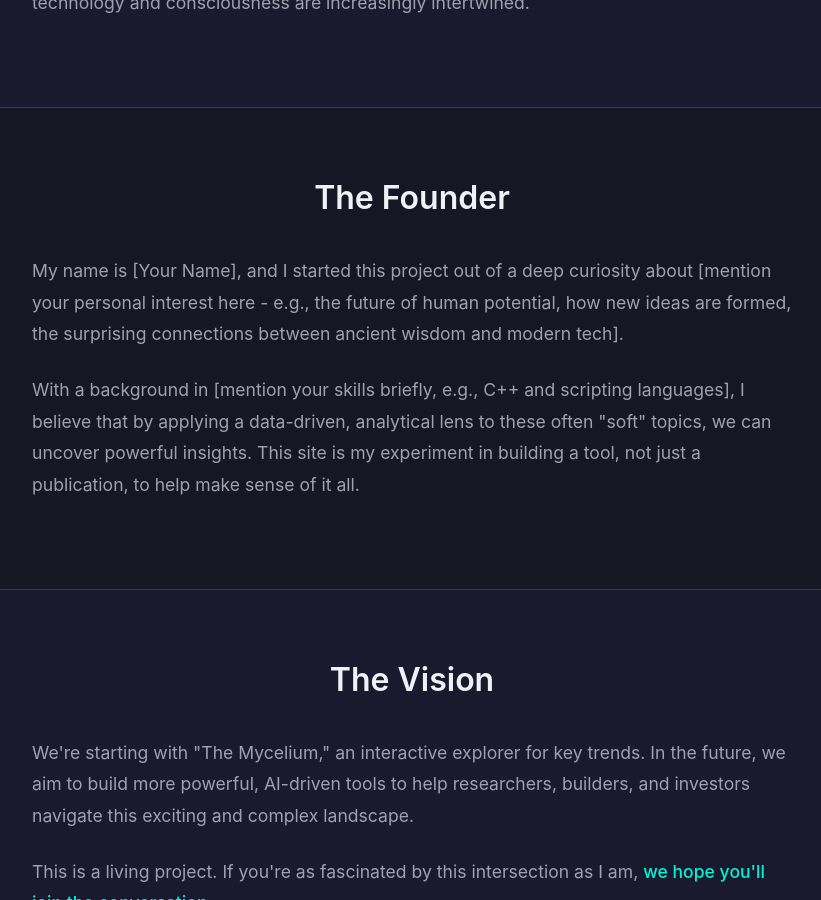
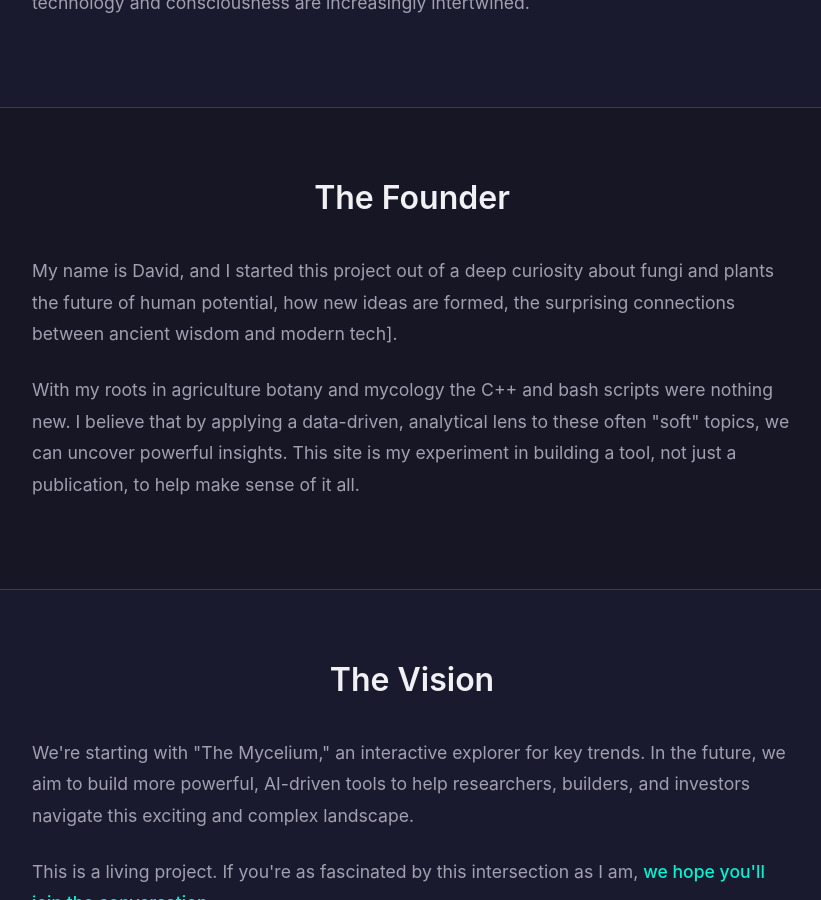
Before and after one commit to psiloconvalley/psiloconvalley.github.io, a Jekyll site: the page built from about.md, in a window 1280 px wide and 900 px high, scrolled down 854 px. Shown: the whole window, without its empty margins (228-1049 px from the left). Built offline with Jekyll 4.4.1, drawn with Linux system fonts in a browser that asks for light colours; nearby versions of some CDN libraries; some web fonts are replaced.

Commit message:
Update about.md

```diff
--- a/about.md
+++ b/about.md
@@ -21,8 +21,8 @@
 <div class="about-section dark">
   <div class="container narrow">
     <h2>The Founder</h2>
-    <p>My name is [Your Name], and I started this project out of a deep curiosity about [mention your personal interest here - e.g., the future of human potential, how new ideas are formed, the surprising connections between ancient wisdom and modern tech].</p>
-    <p>With a background in [mention your skills briefly, e.g., C++ and scripting languages], I believe that by applying a data-driven, analytical lens to these often "soft" topics, we can uncover powerful insights. This site is my experiment in building a tool, not just a publication, to help make sense of it all.</p>
+    <p>My name is David, and I started this project out of a deep curiosity about fungi and plants the future of human potential, how new ideas are formed, the surprising connections between ancient wisdom and modern tech].</p>
+    <p>With my roots in agriculture botany and mycology the C++ and bash scripts were nothing new. I believe that by applying a data-driven, analytical lens to these often "soft" topics, we can uncover powerful insights. This site is my experiment in building a tool, not just a publication, to help make sense of it all.</p>
   </div>
 </div>
 
```
